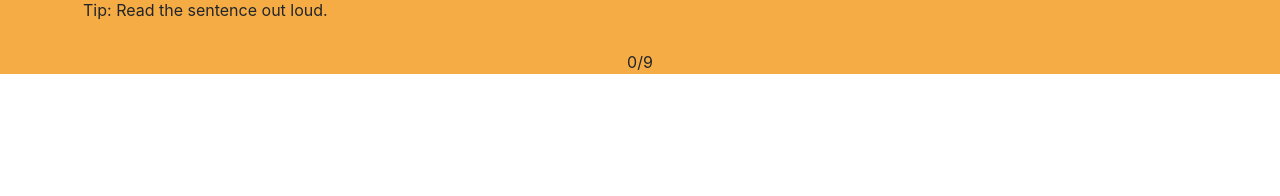
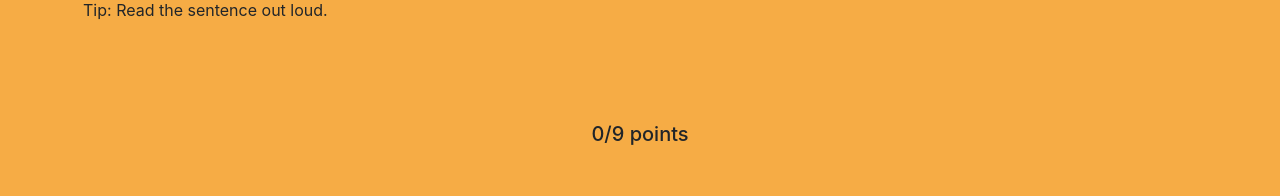
Before and after one commit to HenHacks24/EDU-AI, a React (Create React App) app: page / in a window 1280 px wide. Shown: the part 463-659 px from the top of the page. Built offline with nearby package versions, Linux system fonts and the light colour scheme.

Commit message:
Small small visual changes

```diff
--- a/src/Components/ShowEnglishQuestions.tsx
+++ b/src/Components/ShowEnglishQuestions.tsx
@@ -175,10 +175,18 @@ export function ShowEnglishQuestions(): JSX.Element {
             </Form.Group> */}
             {/* <div>{checkIfCorrect(selected, question)}</div> */}
             <br></br>
-            <div>
+            <br></br>
+            <br></br>
+            <br></br>
+            <h5>
                 {points}
-                {"/9"}
-            </div>
+                {"/9 points "}
+            </h5>
+            <br></br>
+            <br></br>
+            <br></br>
+            <br></br>
+            <br></br>
         </div>
     );
 }
--- a/src/Components/ShowHistoryQuestions.tsx
+++ b/src/Components/ShowHistoryQuestions.tsx
@@ -170,10 +170,21 @@ export function ShowHistoryQuestions(): JSX.Element {
             </Form.Group> */}
             {/* <div>{checkIfCorrect(selected, question)}</div> */}
             <br></br>
-            <div>
+            <br></br>
+            <br></br>
+            <br></br>
+            <h5>
                 {points}
-                {"/9"}
-            </div>
+                {"/9 points "}
+            </h5>
+            <br></br>
+            <br></br>
+            <br></br>
+            <br></br>
+            <br></br>
+            <br></br>
+            <br></br>
+            <br></br>
         </div>
     );
 }
--- a/src/Components/ShowMathQuestions.tsx
+++ b/src/Components/ShowMathQuestions.tsx
@@ -137,10 +137,21 @@ export function ShowMathQuestions(): JSX.Element {
             </Form.Group> */}
             {/* <div>{checkIfCorrect(selected, question)}</div> */}
             <br></br>
-            <div>
+            <br></br>
+            <br></br>
+            <br></br>
+            <h5>
                 {points}
-                {"/9"}
-            </div>
+                {"/9 points "}
+            </h5>
+            <br></br>
+            <br></br>
+            <br></br>
+            <br></br>
+            <br></br>
+            <br></br>
+            <br></br>
+            <br></br>
         </div>
     );
 }
--- a/src/Components/ShowScienceQuestions.tsx
+++ b/src/Components/ShowScienceQuestions.tsx
@@ -164,10 +164,21 @@ export function ShowScienceQuestions(): JSX.Element {
             </Form.Group> */}
             {/* <div>{checkIfCorrect(selected, question)}</div> */}
             <br></br>
-            <div>
+            <br></br>
+            <br></br>
+            <br></br>
+            <h5>
                 {points}
-                {"/9"}
-            </div>
+                {"/9 points "}
+            </h5>
+            <br></br>
+            <br></br>
+            <br></br>
+            <br></br>
+            <br></br>
+            <br></br>
+            <br></br>
+            <br></br>
         </div>
     );
 }
```
